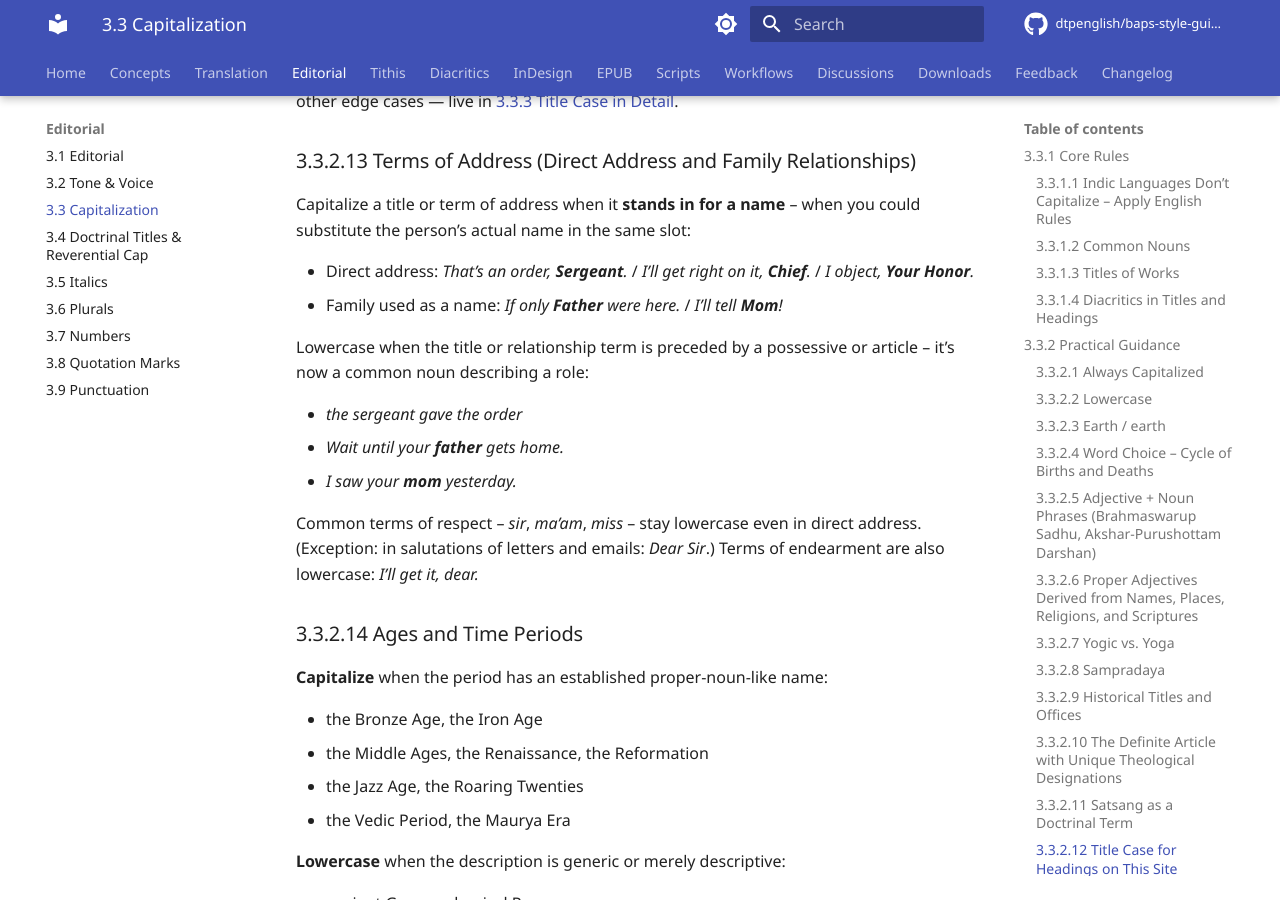
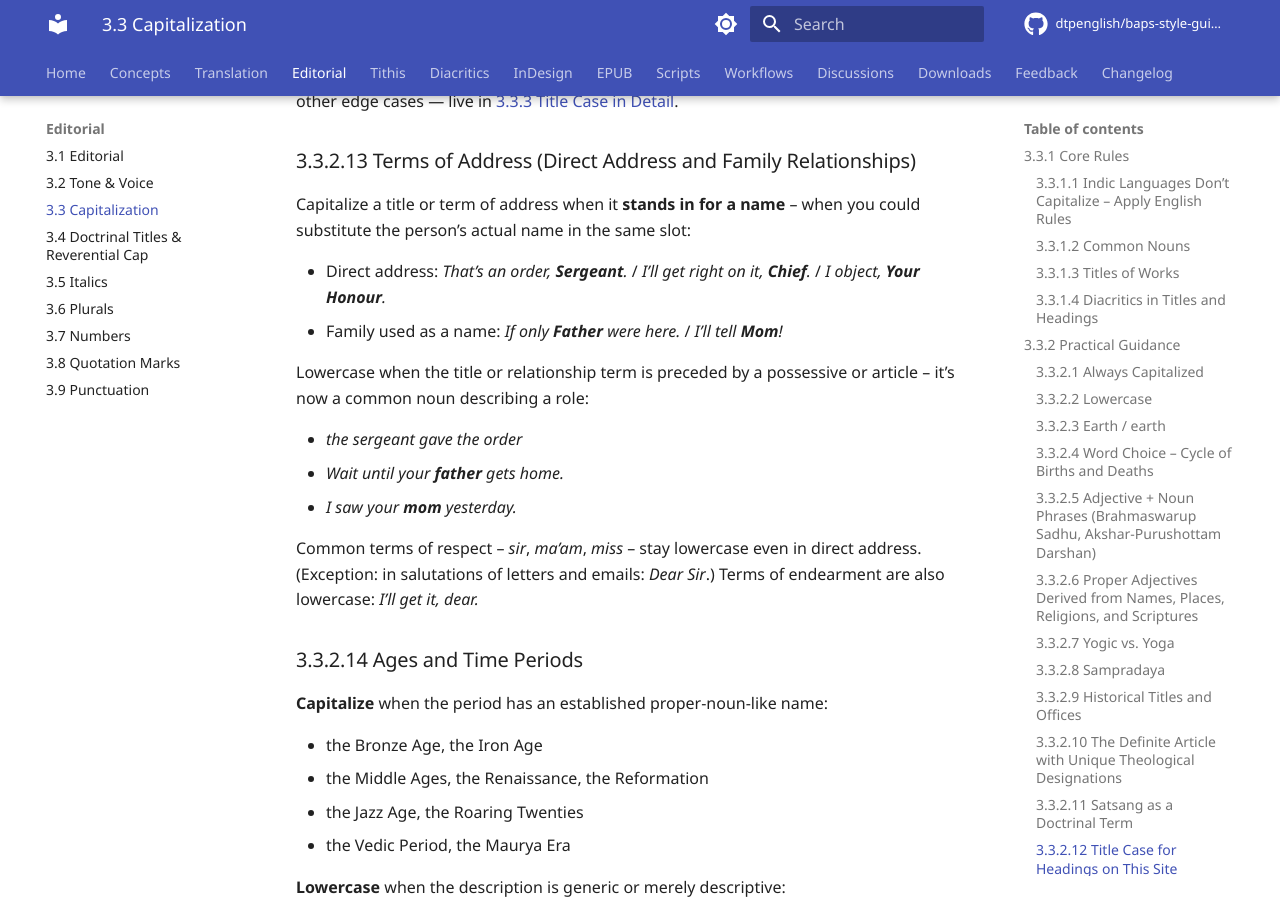
Before and after one commit to dtpenglish/baps-style-guide, an MkDocs documentation site: the page built from docs/editorial/capitalization.md, in a window 1280 px wide and 900 px high, scrolled down 4661 px. Built offline with MkDocs 1.6.1 and Material for MkDocs 9.7.7, drawn with Linux system fonts in a browser that asks for light colours; comment, search, counter and statistics services are not loaded; the version menu is left out.

Commit message:
3.3.2.13: 'Your Honor' -> 'Your Honour' (BrE)
Direct-address example updated from AmE to BrE spelling, per the
locked-in BrE convention.

Co-Authored-By: Claude Opus 4.7 (1M context) <noreply@anthropic.com>

```diff
--- a/docs/editorial/capitalization.md
+++ b/docs/editorial/capitalization.md
@@ -122,7 +122,7 @@ We use **title case** for headings on this site, our digital publications, and b
 ### 3.3.2.13 Terms of Address (Direct Address and Family Relationships)
 Capitalize a title or term of address when it **stands in for a name** – when you could substitute the person's actual name in the same slot:
 
-- Direct address: *That's an order, **Sergeant**.* / *I'll get right on it, **Chief**.* / *I object, **Your Honor**.*
+- Direct address: *That's an order, **Sergeant**.* / *I'll get right on it, **Chief**.* / *I object, **Your Honour**.*
 - Family used as a name: *If only **Father** were here.* / *I'll tell **Mom**!*
 
 Lowercase when the title or relationship term is preceded by a possessive or article – it's now a common noun describing a role:
```
